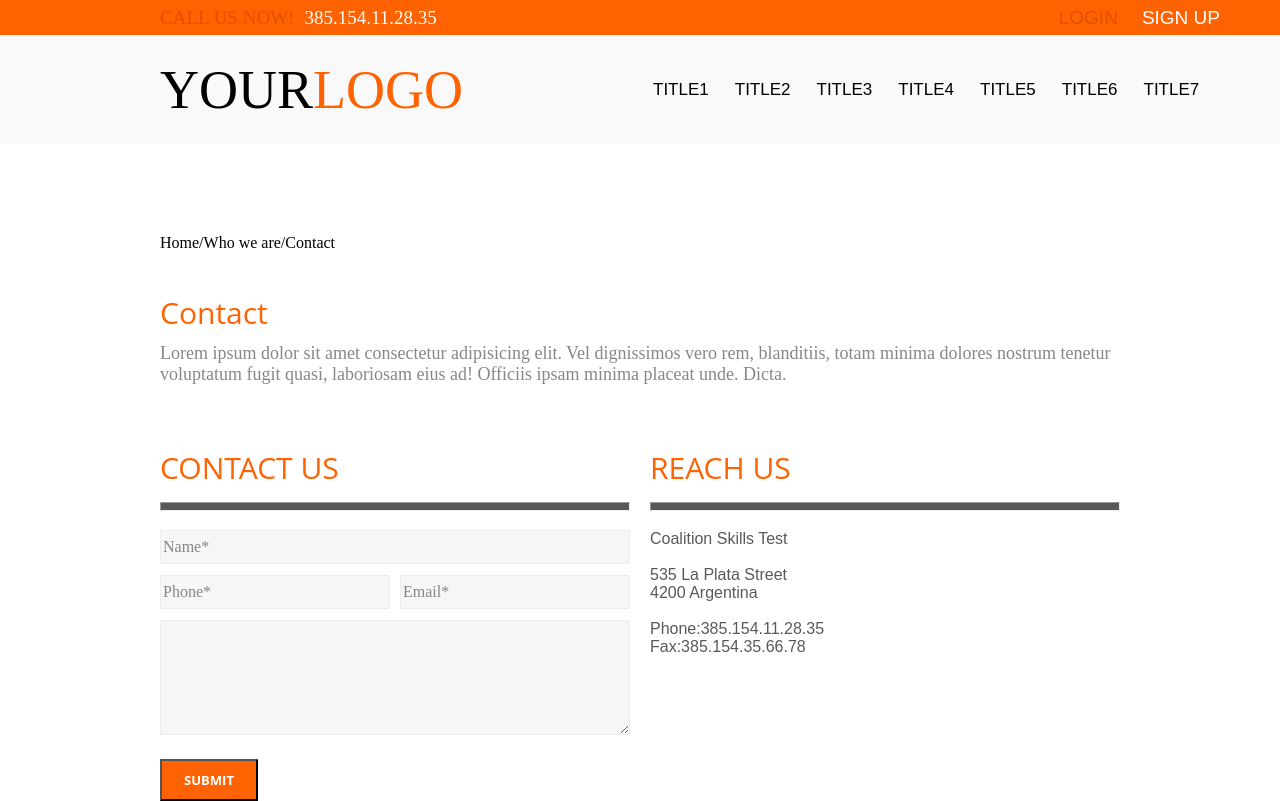
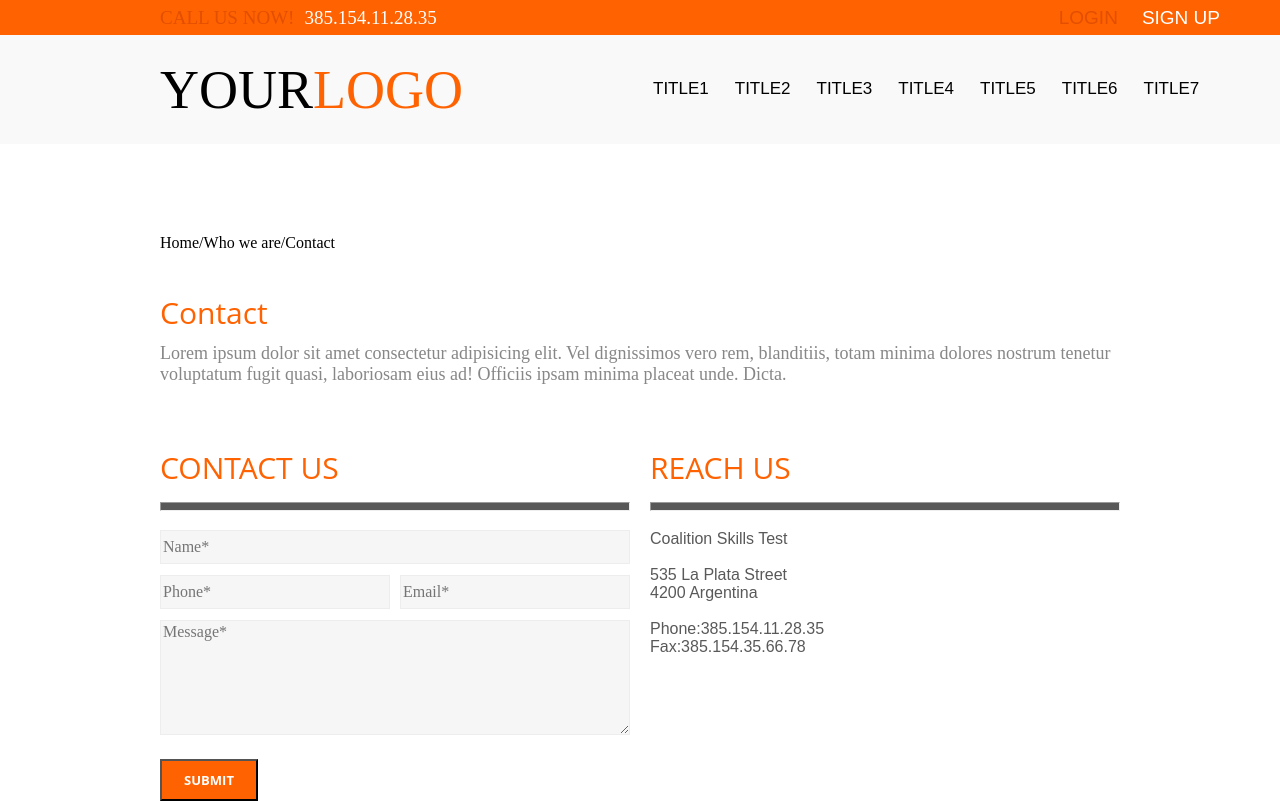
Before and after one commit to davekoncsol/basic-PSDtoHTML, a plain HTML site: page index.html in a window 1280 px wide. Drawn offline with Linux system fonts and the light colour scheme; a web font is replaced by a local one.

Commit message:
updated input fields with placeholders

```diff
--- a/css/dropdown.css
+++ b/css/dropdown.css
@@ -3,7 +3,7 @@
 
     padding: 13px;
 
-    border: none;
+    border-bottom: 2px solid transparent;
   }
 
   /* The container <div> - needed to position the dropdown content */
--- a/index.html
+++ b/index.html
@@ -120,13 +120,13 @@
                         <hr>
                     </div>
                     <form>
-                        <input type="text" value='Name*'>
+                        <input type="text" placeHolder='Name*'>
                         <div>
-                            <input id='phone' type="text" value='Phone*'>
+                            <input id='phone' type="text" placeHolder='Phone*'>
 
-                            <input type="text" value='Email*'>
+                            <input type="text" placeHolder='Email*'>
                         </div>
-                        <textarea value='Message*'></textarea>
+                        <textarea onFocus="this.value=''" placeHolder='Message*'></textarea>
                         <button>SUBMIT</button>
                     </form>
                 </div>
```
